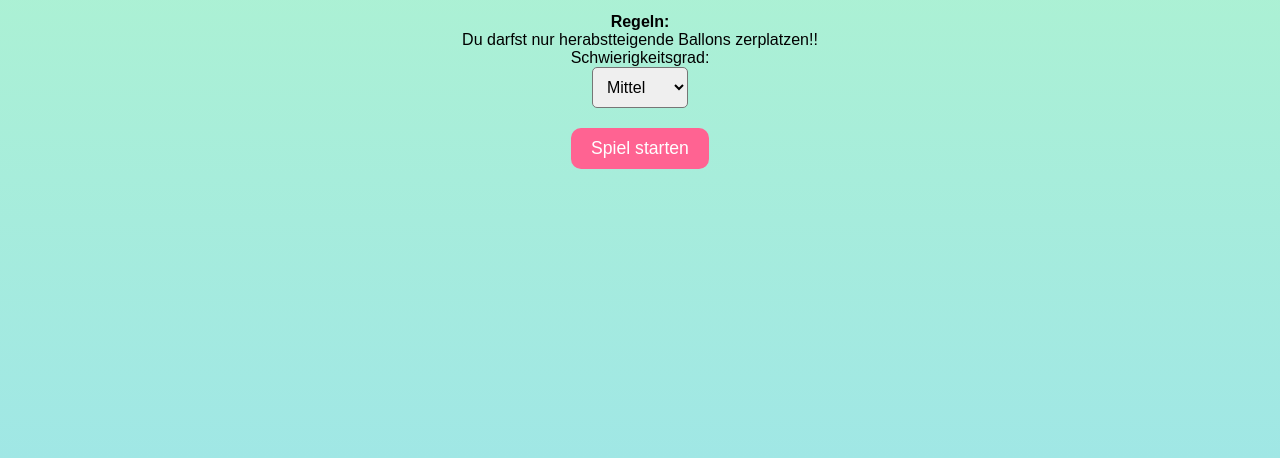
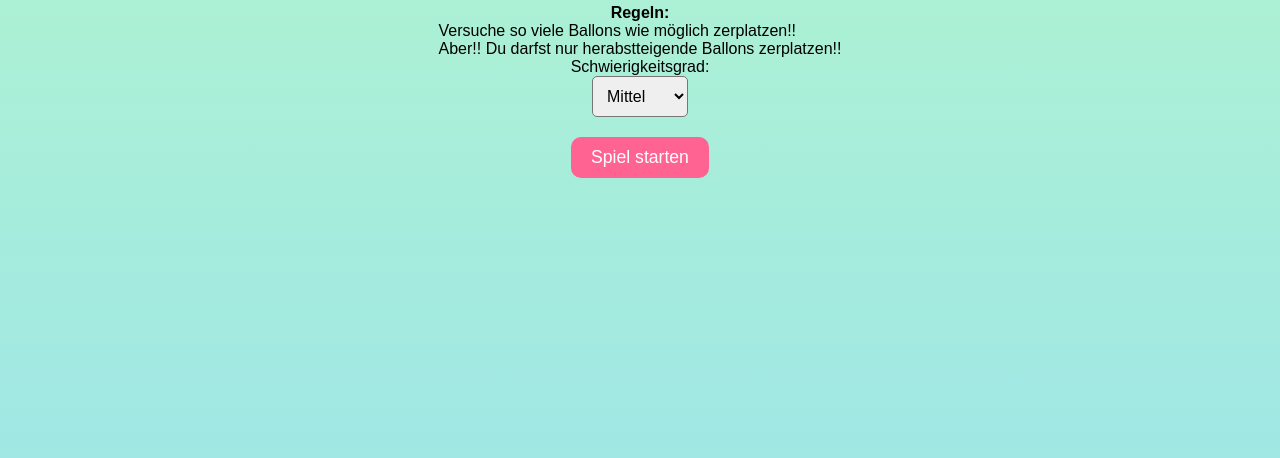
Before and after one commit to danieltimur/GGame, a plain HTML site: page index.html in a window 1280 px wide. Shown: the part 342-800 px from the top of the page. Drawn offline with Linux system fonts and the light colour scheme.

Commit message:
Update index.html

```diff
--- a/index.html
+++ b/index.html
@@ -82,7 +82,9 @@
 
   <div id="start-screen" style="display: flex;">
     <h1>🎈 Balloon Popper 3.0</h1><br>
-    <strong style=color: red;>Regeln:</strong> Du darfst nur herabstteigende Ballons zerplatzen!!
+    <strong style=color: red;>Regeln:</strong> Versuche so viele Ballons wie möglich zerplatzen!! <br> Aber!! Du darfst nur herabstteigende Ballons zerplatzen!! <p>
+
+    </p>
     <label for="difficulty">Schwierigkeitsgrad:</label>
     <select id="difficulty">
       <option value="easy">Leicht</option>
```
